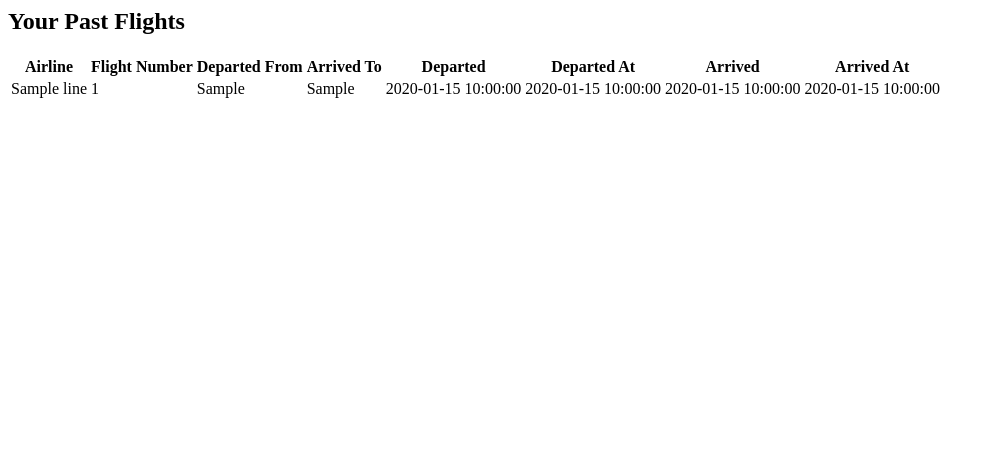
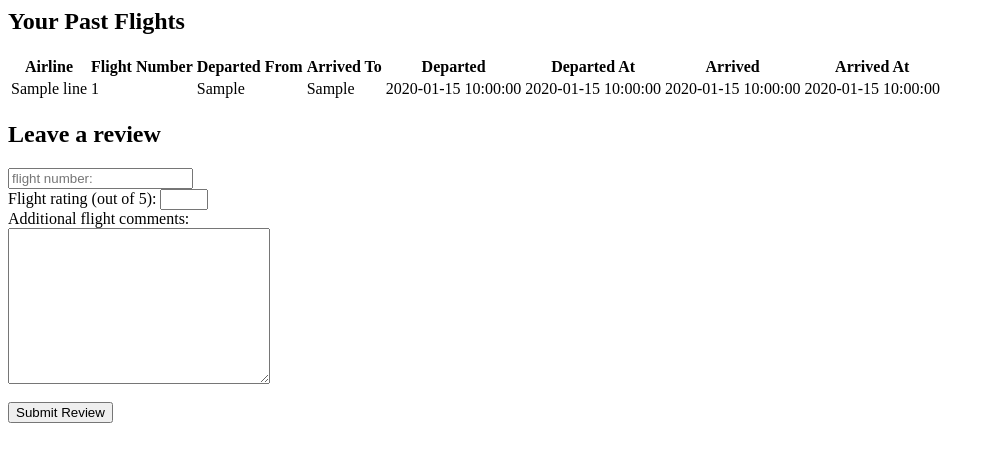
Before and after one commit to alival000/cs3083-project, a Flask app: template templates/past_customer_flights.html in a window 1280 px wide. Shown: the top 462 px of the page, without its empty margins (0-995 px from the left). Run offline with Flask 2, Linux system fonts and the light colour scheme; the template is opened without the code that fills it: most values are stand-ins (such as "Sample title", 1, 10 or a date in 2020).

Commit message:
finished reviews for customers

```diff
--- a/init1.py
+++ b/init1.py
@@ -914,6 +914,28 @@ def pastFlights():
         return render_template("past_customer_flights.html", error=error)
 
 
+@app.route('/reviewForm', methods=['GET','POST'])
+def ReviewForm():
+        flightNum = request.form['flightNum']
+        rating = request.form['rating']
+        review = request.form['review']
+        cursor = conn.cursor()
+
+        cust_email = session['username']
+        query = 'SELECT * FROM flight WHERE flight_num = %s'
+        cursor.execute(query, flightNum)
+        result = cursor.fetchone()
+
+        if(result):
+            ins = '''INSERT INTO flight_reviews (Flight_num, Customer_email, rating, review)
+                    VALUES(%s, %s, %s, %s)'''
+            cursor.execute(ins, (flightNum, cust_email, rating, review))
+            conn.commit()
+            return render_template("review_confirmation.html")
+        else:
+            error = "No past flights"
+            return render_template("review_confirmation.html", error=error)
+
 app.secret_key = 'some key that you will never guess'
 # Run the app on localhost port 5000
 # debug = True -> you don't have to restart flask
--- a/templates/past_customer_flights.html
+++ b/templates/past_customer_flights.html
@@ -33,6 +33,16 @@
       </tbody>
     </table>
   {% endif %}
+      <h2>Leave a review</h2>
+      <form action='/reviewForm' method='POST'>
+        <input type="text" name="flightNum" placeholder="flight number:" required/></br>
+        <label for="rating">Flight rating (out of 5):</label>
+        <input type="number" id="rating" name="rating" min="0" max="5"required/></br>
+        <label for="review">Additional flight comments:</label></br>
+        <textarea name="review" rows="10" cols="30"></textarea></br></br>
+
+        <input type="submit" value="Submit Review"/>
+      </form>
   {% if error %}
     <h1>You don't have any past flight history.</h1>
     <a href="/">Try again</a>
```
Also changed, not shown: templates/review_confirmation.html (added, +23 -0 lines).
